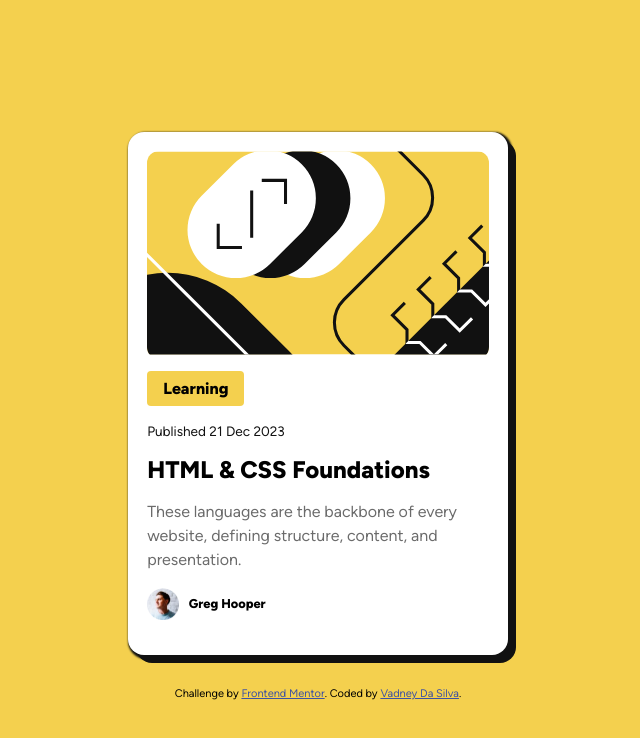
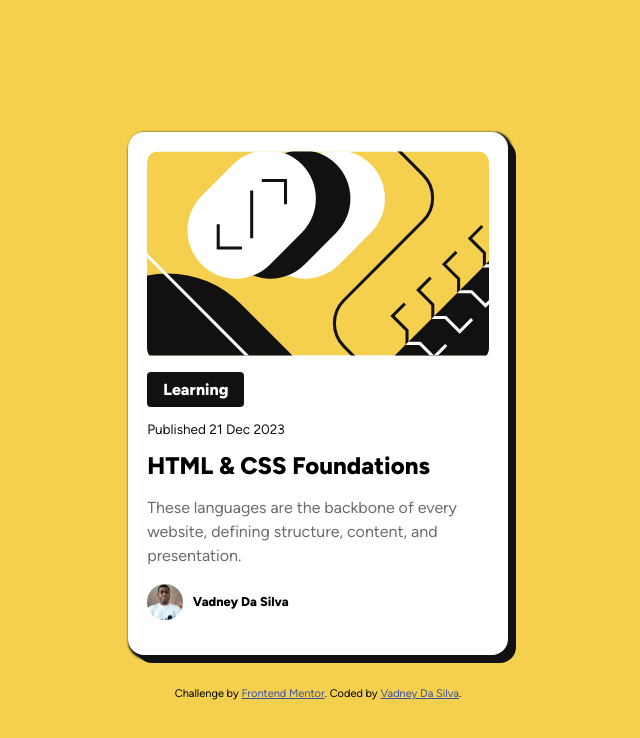
Before and after one commit to YendavAvlis/blog-card, a plain HTML site: page index.html in a window 1280 px wide. Shown: the whole page, without its empty margins (322-962 px from the left). Drawn offline with Linux system fonts and the light colour scheme.

Commit message:
UI and Accessibility Improved

```diff
--- a/index.html
+++ b/index.html
@@ -16,27 +16,26 @@
   </style>
 </head>
 <body>
-
   <main class="container">
     <figure>
       <img src="./assets/images/illustration-article.svg" alt="illustration">
     </figure>
     <section class="content">
-      <span class="tag">Learning</span>
-      <p>Published 21 Dec 2023</p>
+      <mark class="tag">Learning</mark>
+      <time>Published 21 Dec 2023</time>
       <h1>HTML & CSS Foundations</h1>
       <p>These languages are the backbone of every website, defining structure, content, and presentation.</p>
       <div class="author">
-        <img src="./assets/images/image-avatar.webp" alt="">
+        <img src="./assets/images/avatar.jpeg" alt="Photo of Vadney Da Silva">
         <div></div>
-        <span>Greg Hooper</span>
+        <span>Vadney Da Silva</span>
       </div>
     </section>
   </main>
 
-  <div class="attribution">
+  <footer class="attribution">
     Challenge by <a href="https://www.frontendmentor.io?ref=challenge" target="_blank">Frontend Mentor</a>.
     Coded by <a href="#">Vadney Da Silva</a>.
-  </div>
+  </footer>
 </body>
 </html>
--- a/style.css
+++ b/style.css
@@ -6,7 +6,7 @@
 *{
     margin: 0;
     padding: 0;
-    font-family: Figtree;
+    font-family: Figtree, sans-serif;
     box-sizing: border-box;
 }
 
@@ -15,7 +15,7 @@ body {
     flex-direction: column;
     justify-content: center;
     align-items: center;
-    height: 100vh;
+    min-height: 100vh;
     background-color: #F4D04E;
 }
 
@@ -45,13 +45,15 @@ figure img {
     display: inline-flex;
     margin: .75em 0 .9em;
     padding: .5em 1em;
-    background-color: #F4D04E;
+    background-color: #111111;
+    color: #ffffff;
     border-radius: .25em;
     font-size: 1rem;
     font-weight: 800;
 }
 
-.content :nth-child(2){
+.content time{
+    display: block;
     font-size: .85rem;
     margin-bottom: 1em;
     color: #111111;
@@ -85,5 +87,6 @@ figure img {
 }
 
 .author img {
-    width: 2em;
+    width: 2.25em;
+    border-radius: 100%;
 }
```
Also changed, not shown: assets/images/avatar.jpeg (added), assets/images/image-avatar.webp (deleted).
